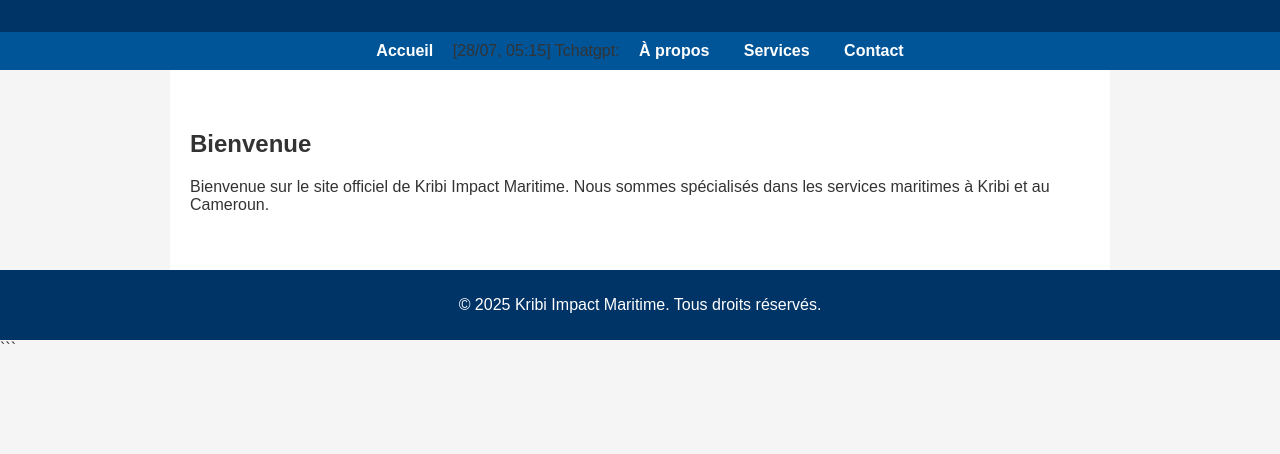
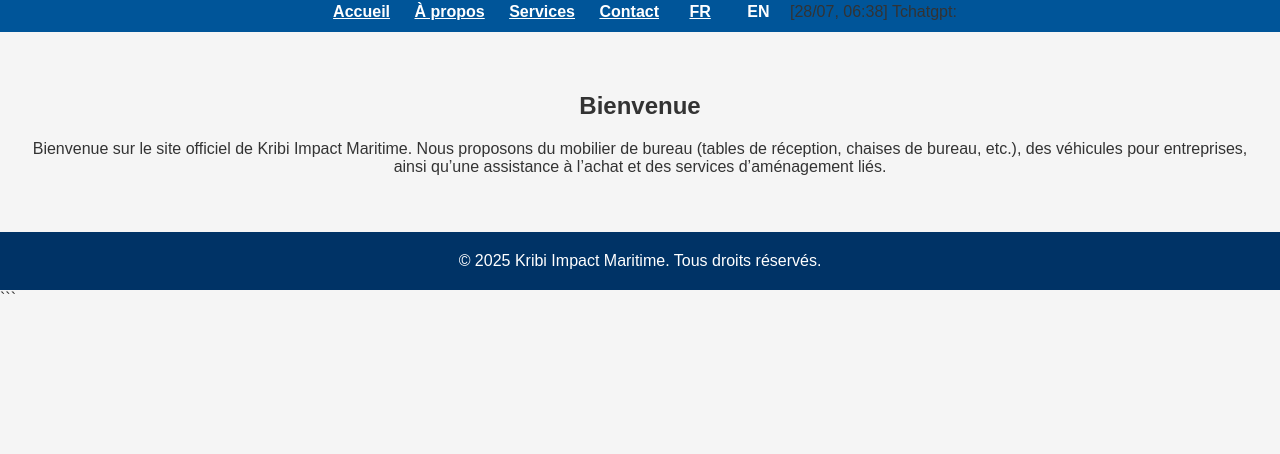
Before and after one commit to kribi-impact/Kribi-impact-site, a plain HTML site: page index.html in a window 1280 px wide. Shown: the part 346-800 px from the top of the page. Drawn offline with Linux system fonts and the light colour scheme.

Commit message:
Add files via upload
Index.html nouvel version Française et anglaise

````diff
--- a/index.html
+++ b/index.html
@@ -5,74 +5,64 @@
 <html lang="fr">
 <head>
   <meta charset="UTF-8" />
-  <meta name="viewport" content="width=device-width, initial-scale=1.0" />
+  <meta name="viewport" content="width=device-width, initial-scale=1" />
   <title>Kribi Impact Maritime</title>
   <style>
-    body {
-      font-family: Arial, sans-serif;
-      margin: 0;
-      padding: 0;
-      background-color: #f5f5f5;
-      color: #333;
-    }
-    header {
-      background-color: #003366;
-      color: white;
-      padding: 20px;
-      text-align: center;
-    }
-    nav {
-      background-color: #005599;
-      padding: 10px 0;
-      text-align: center;
-    }
-    nav a {
-      color: white;
-      margin: 0 15px;
-      text-decoration: none;
-      font-weight: bold;
-    }
-    section {
-      padding: 40px 20px;
-      max-width: 900px;
-      margin: auto;
-      background-color: white;
-    }
-    footer {
-      background-color: #003366;
-      color: white;
-      text-align: center;
-      padding: 10px;
-    }
-    img.logo {
-      display: block;
-      margin: 20px auto;
-      max-width: 200px;
-    }
+    body { font-family: Arial, sans-serif; margin:0; padding:0; background:#f5f5f5; color:#333; }
+    header, footer { background:#003366; color:#fff; text-align:center; padding:20px; }
+    nav { background:#005599; text-align:center; padding:10px 0; }
+    nav a, nav button { color:#fff; margin:0 10px; font-weight:bold; background:none; border:none; cursor:pointer; font-size:16px; }
+    section { padding:40px 20px; text-align:center; }
+    img.logo { max-width:200px; margin:0 auto; display:block; }
+    nav button.active { text-decoration: underline; }
   </style>
 </head>
 <body>
-  <img src="logo.png" alt="Logo de Kribi Impact Maritime" class="logo" />
-
   <header>
+    <img src="logo.png" alt="Logo Kribi Impact Maritime" class="logo" />
     <h1>Kribi Impact Maritime</h1>
   </header>
+  <nav>
+    <a href="#accueil">Accueil</a>
+    <a href="#apropos">À propos</a>
+    <a href="#services">Services</a>
+    <a href="#contact">Contact</a>
+    <button id="frBtn" class="active" onclick="setLang('fr')">FR</button>
+    <button id="enBtn" onclick="setLang('en')">EN</button>
+[28/07, 06:38] Tchatgpt: </nav>
+  <section id="content">
+    <h2 id="title">Bienvenue</h2>
+    <p id="description">
+      Bienvenue sur le site officiel de Kribi Impact Maritime. Nous proposons du mobilier de bureau (tables de réception, chaises de bureau, etc.), des véhicules pour entreprises, ainsi qu’une assistance à l’achat et des services d’aménagement liés.
+    </p>
+  </section>
+  <footer>
+    © 2025 Kribi Impact Maritime. Tous droits réservés.
+  </footer>
 
-  <nav>
-    <a href="#">Accueil</a>
-[28/07, 05:15] Tchatgpt: <a href="#">À propos</a>
-    <a href="#">Services</a>
-    <a href="#">Contact</a>
-  </nav>
+  <script>
+    const texts = {
+      fr: {
+        title: "Bienvenue",
+        description: "Bienvenue sur le site officiel de Kribi Impact Maritime. Nous proposons du mobilier de bureau (tables de réception, chaises de bureau, etc.), des véhicules pour entreprises, ainsi qu’une assistance à l’achat et des services d’aménagement liés.",
+        footer: "© 2025 Kribi Impact Maritime. Tous droits réservés."
+      },
+      en: {
+        title: "Welcome",
+        description: "Welcome to the official website of Kribi Impact Maritime. We provide office furniture (reception tables, office chairs, etc.), company vehicles, as well as purchase assistance and related fit-out services.",
+        footer: "© 2025 Kribi Impact Maritime. All rights reserved."
+      }
+    };
 
-  <section>
-    <h2>Bienvenue</h2>
-    <p>Bienvenue sur le site officiel de Kribi Impact Maritime. Nous sommes spécialisés dans les services maritimes à Kribi et au Cameroun.</p>
-  </section>
-
-  <footer>
-    <p>&copy; 2025 Kribi Impact Maritime. Tous droits réservés.</p>
-  </footer>
+    function setLang(lang) {
+      document.documentElement.lang = lang;
+[28/07, 06:39] Tchatgpt: document.getElementById('title').textContent = texts[lang].title;
+      document.getElementById('description').textContent = texts[lang].description;
+      document.querySelector('footer').textContent = texts[lang].footer;
+      document.getElementById('frBtn').classList.toggle('active', lang === 'fr');
+      document.getElementById('enBtn').classList.toggle('active', lang === 'en');
+    }
+  </script>
 </body>
 </html>
 ```
````
